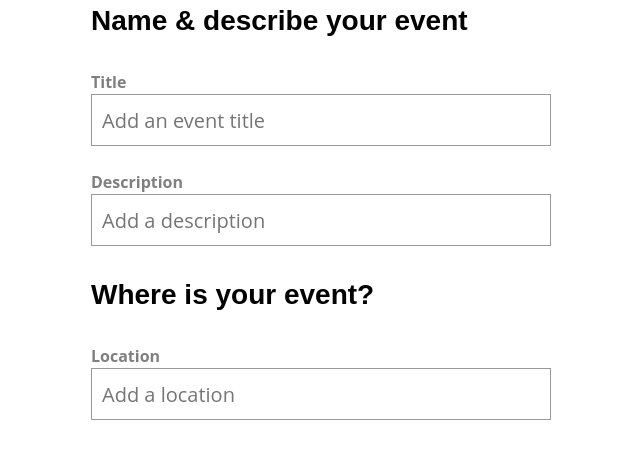
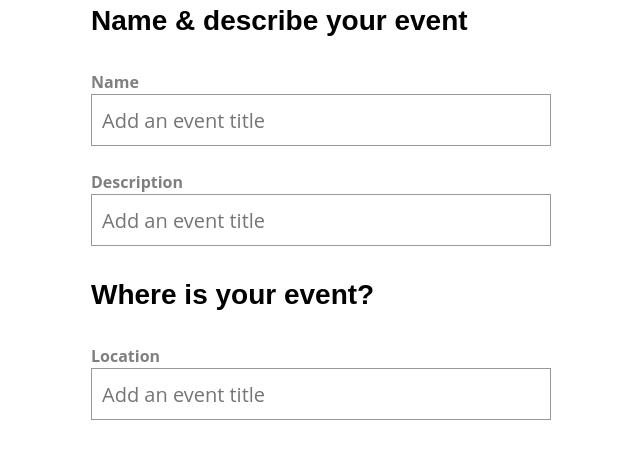
Before and after one commit to barein/vue-training, a Vue app: page /event/create in a window 1280 px wide. Shown: the part 164-620 px from the top of the page, without its empty margins (319-959 px from the left). Built offline with nearby package versions, Linux system fonts and the light colour scheme.

Commit message:
BaseInput for forms used in EventCreate OK

```diff
--- a/src/App.vue
+++ b/src/App.vue
@@ -1,7 +1,7 @@
 <template>
   <div id="app">
     <NavBar />
-    <router-view :key="$route.fullPath"/>
+    <router-view :key="$route.fullPath" />
   </div>
 </template>
 
@@ -239,4 +239,8 @@ select:focus::ms-value {
 select::ms-expand {
   opacity: 0;
 }
+
+.field {
+  margin-bottom: 10px;
+}
 </style>
--- /dev/null
+++ b/src/components/BaseInput.vue
@@ -0,0 +1,29 @@
+<template>
+  <div class="field">
+    <label v-if="label">{{ label }}</label>
+    <input
+      :value="value"
+      @input="updateValue"
+      type="text"
+      placeholder="Add an event title"
+      v-bind="$attrs"
+    />
+  </div>
+</template>
+
+<script>
+export default {
+  inheritAttrs: false,
+  props: {
+    label: [String],
+    value: [String, Number]
+  },
+  methods: {
+    updateValue(event) {
+      this.$emit("input", event.target.value);
+    }
+  }
+};
+</script>
+
+<style scoped></style>
--- a/src/views/EventCreate.vue
+++ b/src/views/EventCreate.vue
@@ -5,31 +5,26 @@
       <option v-for="cat in categories" :key="cat">{{ cat }}</option>
     </select>
     <h3>Name & describe your event</h3>
-    <div class="field">
-      <label>Title</label>
-      <input
-        v-model="event.title"
-        type="text"
-        placeholder="Add an event title"
-      />
-    </div>
-    <div class="field">
-      <label>Description</label>
-      <input
-        v-model="event.description"
-        type="text"
-        placeholder="Add a description"
-      />
-    </div>
+    <BaseInput
+      type="text"
+      placeholder="Add a title"
+      label="Name"
+      v-model="event.title"
+    ></BaseInput>
+
+    <BaseInput
+            type="text"
+            placeholder="Add a description"
+            label="Description"
+            v-model="event.description"
+    ></BaseInput>
     <h3>Where is your event?</h3>
-    <div class="field">
-      <label>Location</label>
-      <input
-        v-model="event.location"
-        type="text"
-        placeholder="Add a location"
-      />
-    </div>
+    <BaseInput
+            type="text"
+            placeholder="Add a location"
+            label="Location"
+            v-model="event.location"
+    ></BaseInput>
     <h3>When is your event?</h3>
     <div class="field">
       <label>Date</label>
```
